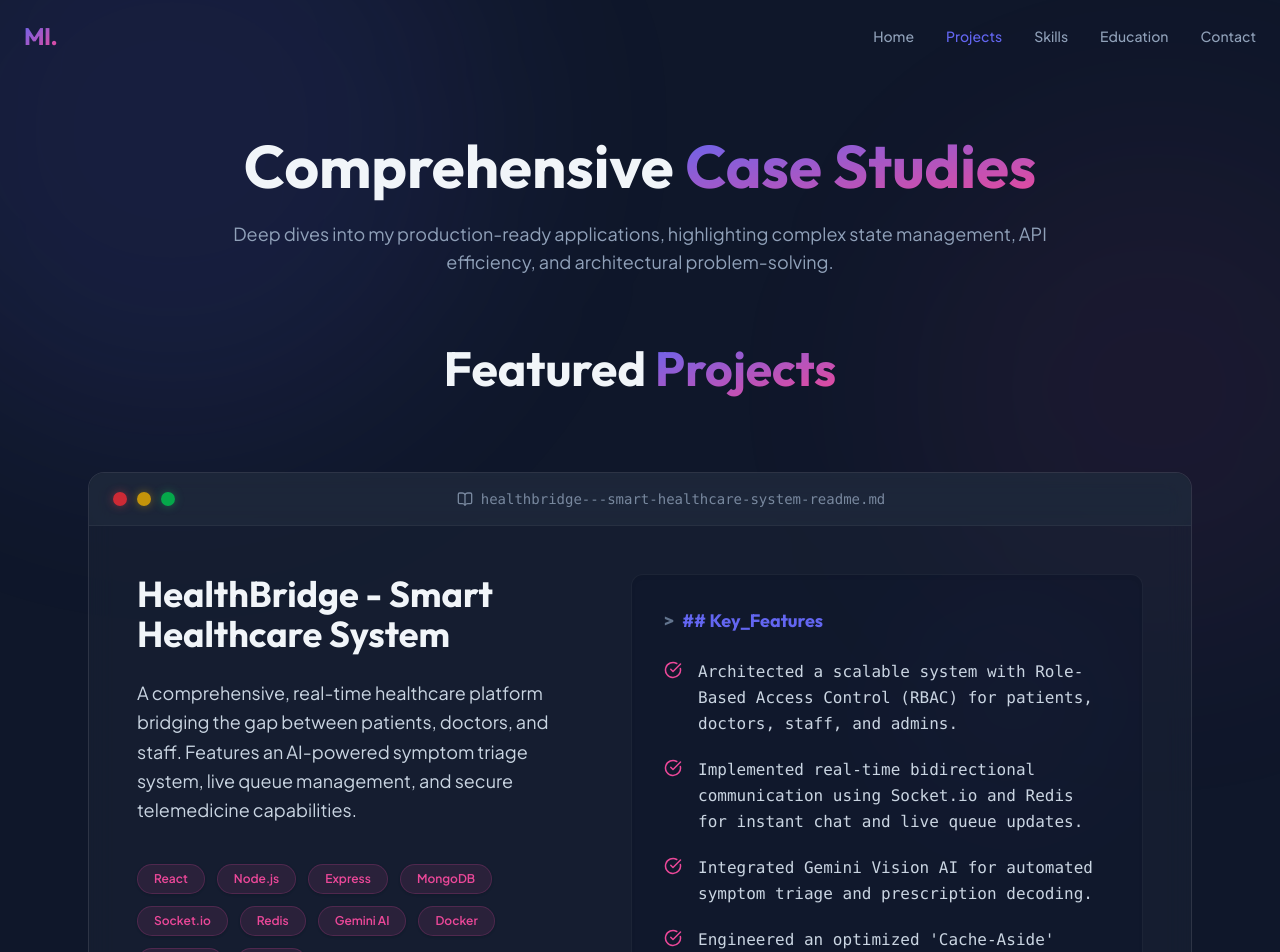
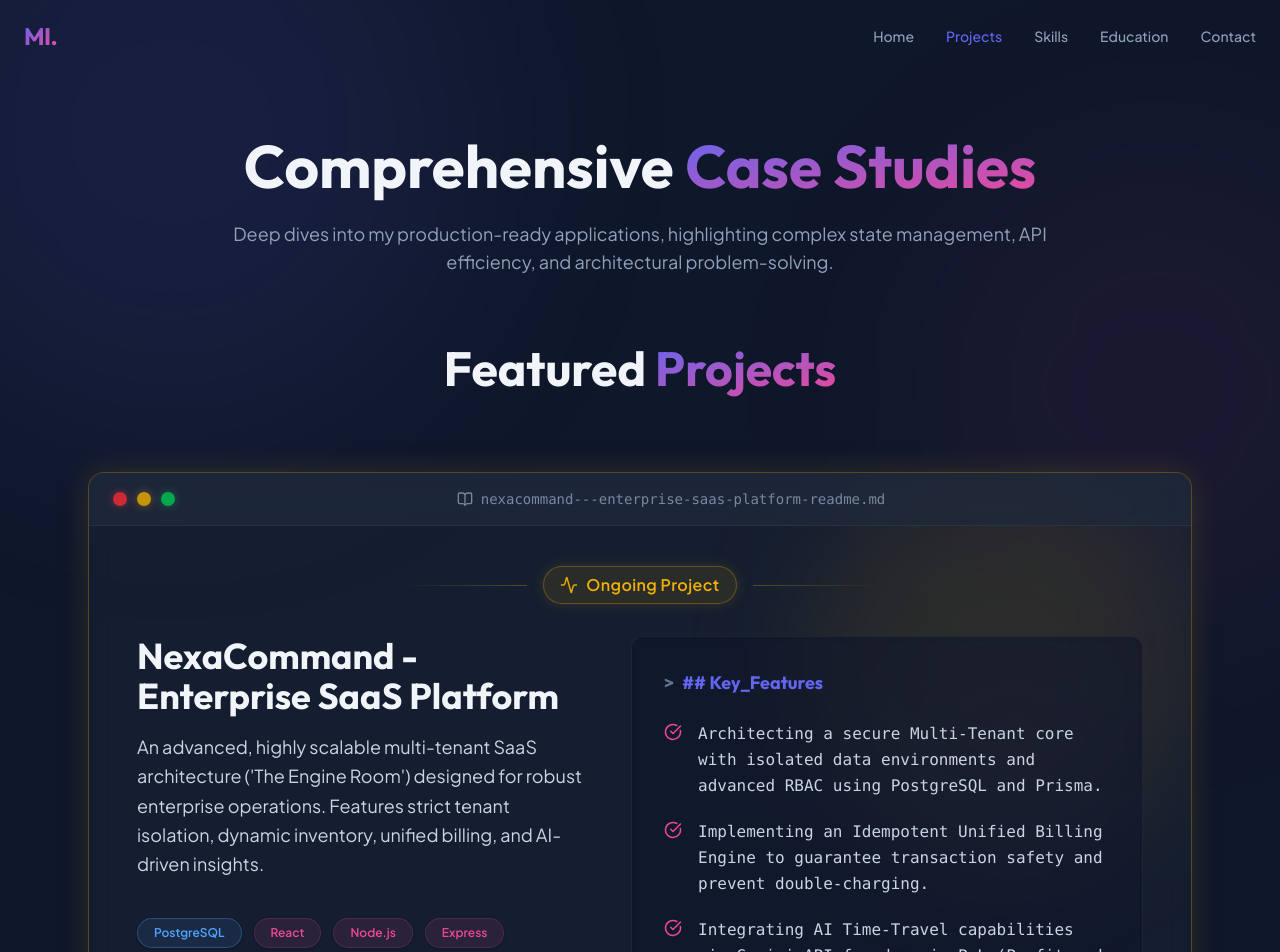
Before and after one commit to Prottoy123/My-Portfolio, a React (Vite) app: page /projects in a window 1280 px wide. Shown: the top 952 px of the page. Built offline with nearby package versions, Linux system fonts and the light colour scheme.

Commit message:
feat: implement new Projects component to showcase featured and ongoing work

```diff
--- a/src/components/Projects.jsx
+++ b/src/components/Projects.jsx
@@ -1,6 +1,6 @@
-import { ExternalLink, BookOpen, CheckCircle } from 'lucide-react';
+import { ExternalLink, BookOpen, CheckCircle, Activity } from 'lucide-react';
 import { FaGithub as Github } from 'react-icons/fa';
-import { PROJECTS_DATA } from '../constants';
+import { PROJECTS_DATA, ONGOING_PROJECT_DATA } from '../constants';
 
 const Projects = () => {
   return (
@@ -11,8 +11,18 @@ const Projects = () => {
         </h2>
 
         <div className="flex flex-col gap-16">
-          {PROJECTS_DATA.map((project, index) => (
-            <div key={index} className="glass flex flex-col overflow-hidden group relative transform transition-all duration-500 hover:-translate-y-2 hover:shadow-[0_20px_40px_-15px_rgba(99,102,241,0.2)]">
+          {[ONGOING_PROJECT_DATA, ...PROJECTS_DATA].map((project, index) => (
+            <div
+              key={index}
+              className={`glass flex flex-col overflow-hidden group relative transform transition-all duration-500 hover:-translate-y-2 ${
+                project.status
+                  ? 'border border-yellow-500/30 shadow-[0_0_30px_rgba(234,179,8,0.15)] hover:border-yellow-500/50 hover:shadow-[0_20px_40px_-15px_rgba(234,179,8,0.3)]'
+                  : 'hover:shadow-[0_20px_40px_-15px_rgba(99,102,241,0.2)]'
+              }`}
+            >
+              {project.status && (
+                <div className="absolute top-0 right-0 w-96 h-96 bg-yellow-500/10 rounded-full blur-3xl -z-10 pointer-events-none"></div>
+              )}
               {/* Fake Window Header */}
               <div className="flex items-center px-6 py-4 bg-surface/80 border-b border-white/5 backdrop-blur-md">
                 <div className="flex gap-2.5">
@@ -25,12 +35,22 @@ const Projects = () => {
                 </div>
               </div>
 
-              <div className="p-8 md:p-12 flex flex-col lg:flex-row gap-12">
+              {project.status && (
+                <div className="w-full flex items-center justify-center gap-4 pt-8 md:pt-10 px-8">
+                  <div className="h-[1px] bg-gradient-to-r from-transparent to-yellow-500/30 w-16 md:w-32"></div>
+                  <div className="inline-flex items-center gap-2 px-4 py-1.5 rounded-full bg-yellow-500/10 border border-yellow-500/30 text-yellow-500 text-sm md:text-base font-semibold tracking-wide shadow-[0_0_15px_rgba(234,179,8,0.15)]">
+                    <Activity size={18} className="animate-pulse" /> Ongoing Project
+                  </div>
+                  <div className="h-[1px] bg-gradient-to-l from-transparent to-yellow-500/30 w-16 md:w-32"></div>
+                </div>
+              )}
+
+              <div className={`p-8 md:p-12 flex flex-col lg:flex-row gap-12 ${project.status ? 'pt-6 md:pt-8' : ''}`}>
 
                 {/* Left side: Context */}
                 <div className="flex-1 space-y-8 flex flex-col">
                   <div>
-                    <h3 className="text-3xl md:text-4xl font-bold mb-6 group-hover:text-primary transition-colors duration-300">
+                    <h3 className="text-3xl md:text-4xl font-bold mb-4 group-hover:text-primary transition-colors duration-300">
                       {project.title}
                     </h3>
                     <p className="text-slate-300 text-lg leading-relaxed">
@@ -42,7 +62,7 @@ const Projects = () => {
                     {project.tech.map((tech, i) => (
                       <span
                         key={i}
-                        className="text-xs font-semibold text-secondary bg-secondary/10 px-4 py-1.5 rounded-full border border-secondary/20 shadow-sm"
+                        className={`text-xs font-semibold px-4 py-1.5 rounded-full border shadow-sm transition-colors ${tech.toLowerCase() === 'postgresql' ? 'text-blue-400 bg-blue-400/10 border-blue-400/30 shadow-[0_0_10px_rgba(96,165,250,0.2)] font-bold' : 'text-secondary bg-secondary/10 border-secondary/20'}`}
                       >
                         {tech}
                       </span>
@@ -57,9 +77,10 @@ const Projects = () => {
                         rel="noreferrer"
                         className="btn btn-primary"
                       >
-                        <ExternalLink size={18} /> Live Demo
+                        <ExternalLink size={18} /> Live Link
                       </a>
                     )}
+                    {project.githubLink !== "#" && (
                       <a
                         href={project.githubLink}
                         target="_blank"
@@ -68,6 +89,7 @@ const Projects = () => {
                       >
                         <Github size={18} /> Source Code
                       </a>
+                    )}
                   </div>
                 </div>
 
```
Lines whose indentation alone changed are shown as unchanged.
